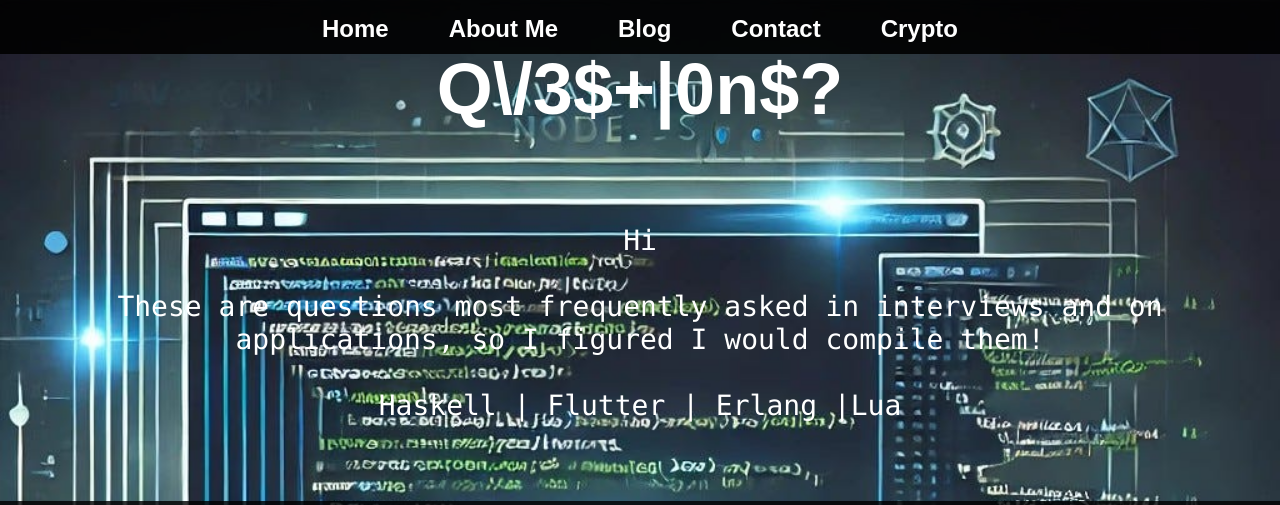
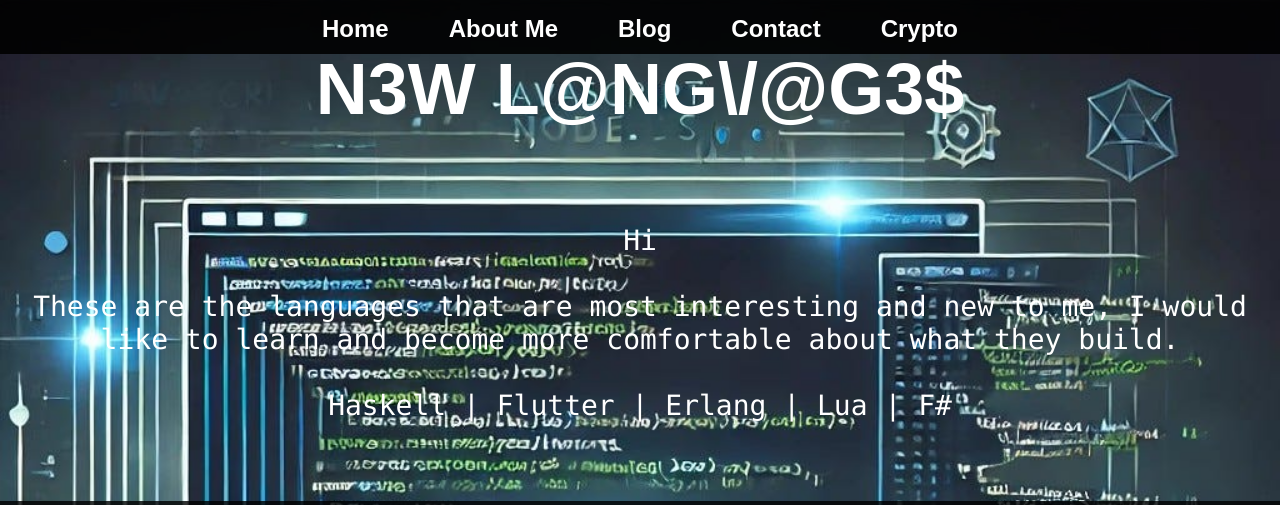
Before and after one commit to HeavyGuitarRiffs/My-Crypto-Website, a website: page public/newsyntax.html in a window 1280 px wide. Shown: the top 505 px of the page. Drawn offline with Linux system fonts and the light colour scheme; no server answers.

```diff
--- a/public/newsyntax.html
+++ b/public/newsyntax.html
@@ -3,7 +3,7 @@
 <head>
     <meta charset="UTF-8">
     <meta name="viewport" content="width=device-width, initial-scale=1.0">
-    <title>`Q\/3$+|0n$?</title>
+    <title>N3W L@NG\/@G3$</title>
 
     <!-- External Stylesheets -->
     <link rel="stylesheet" href="/app.css">
@@ -37,7 +37,7 @@
 
     <!-- 🔹 Page Content -->
     <div class="page-content">
-        <h1>Q\/3$+|0n$?</h1>
+        <h1>N3W L@NG\/@G3$</h1>
 
         <!-- I'm Aikuro -->
   <embed src="
@@ -51,10 +51,11 @@
     <p>
         Hi <br><br>
 
-        These are questions most frequently asked in interviews and on applications, so I figured I would compile them!
+        These are the languages that are most interesting and new to me,
+        I would like to learn and become more comfortable about what they build.
         <br><br>
 
-        Haskell | Flutter | Erlang |Lua
+        Haskell | Flutter | Erlang | Lua | F#
     <br><br>
 
     </p>
```
Also changed, not shown: public/FAQs.html (+5 -1 lines).
